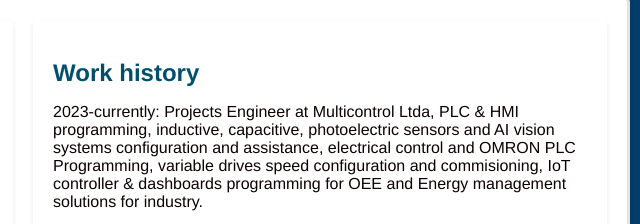
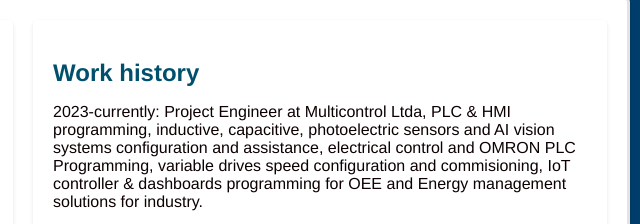
Before and after one commit to jaimebq89/pagina-hv, a plain HTML site: page index.html in a window 1280 px wide. Shown: the part 330-554 px from the top of the page, 617-1257 px from the left. Drawn offline with Linux system fonts and the light colour scheme.

Commit message:
Update index.html

```diff
--- a/index.html
+++ b/index.html
@@ -50,7 +50,7 @@
 
 
 	<h2>Work history</h2>
-	<p>2023-currently: Projects Engineer at Multicontrol Ltda, PLC & HMI programming, inductive, capacitive, photoelectric sensors and AI vision systems configuration and assistance, electrical control and OMRON PLC Programming, variable drives speed configuration and commisioning, IoT controller & dashboards programming for OEE and Energy management solutions for industry.</p>
+	<p>2023-currently: Project Engineer at Multicontrol Ltda, PLC & HMI programming, inductive, capacitive, photoelectric sensors and AI vision systems configuration and assistance, electrical control and OMRON PLC Programming, variable drives speed configuration and commisioning, IoT controller & dashboards programming for OEE and Energy management solutions for industry.</p>
 	<p>2022-2023: Development of automation projects in cross-cutting and profile-forming machines due to technological updating of PLC, HMI and repowering of electrical panel, automatic operation tests and improvements in production time, METAZA Company - YUMBO (Cali).<br> PLC-HMI system programming for gas detection control in pumping stations, Ecopetrol. <br> Design of photovoltaic connection systems for luxury yachts, specification of solar panels, hybrid inverters, batteries, protections and wiring, NavalCAT Colombia.</p>
 	<p>2020-2021: Development of building lighting projects, installation and commissioning of the CCTV system for the El Faro - Rionegro - ANT residential unit.<br> Maintenance supervision and lead of medium voltage substations in the companies Industria de Alimentos Zenú, Papelsa, Compañía NAL de Chocolates, NOEL, among others.</p>
     	<p>2014-2020: Projects Engineer At Mitsumo de Colombia S.A.S., in the exercise of functions oriented to the supply of equipment, consultancies, installation, commissioning, support, maintenance of medium voltage substations, and after-sales service for electrical distribution systems, energy efficiency, automation systems, and power quality</p>
```
